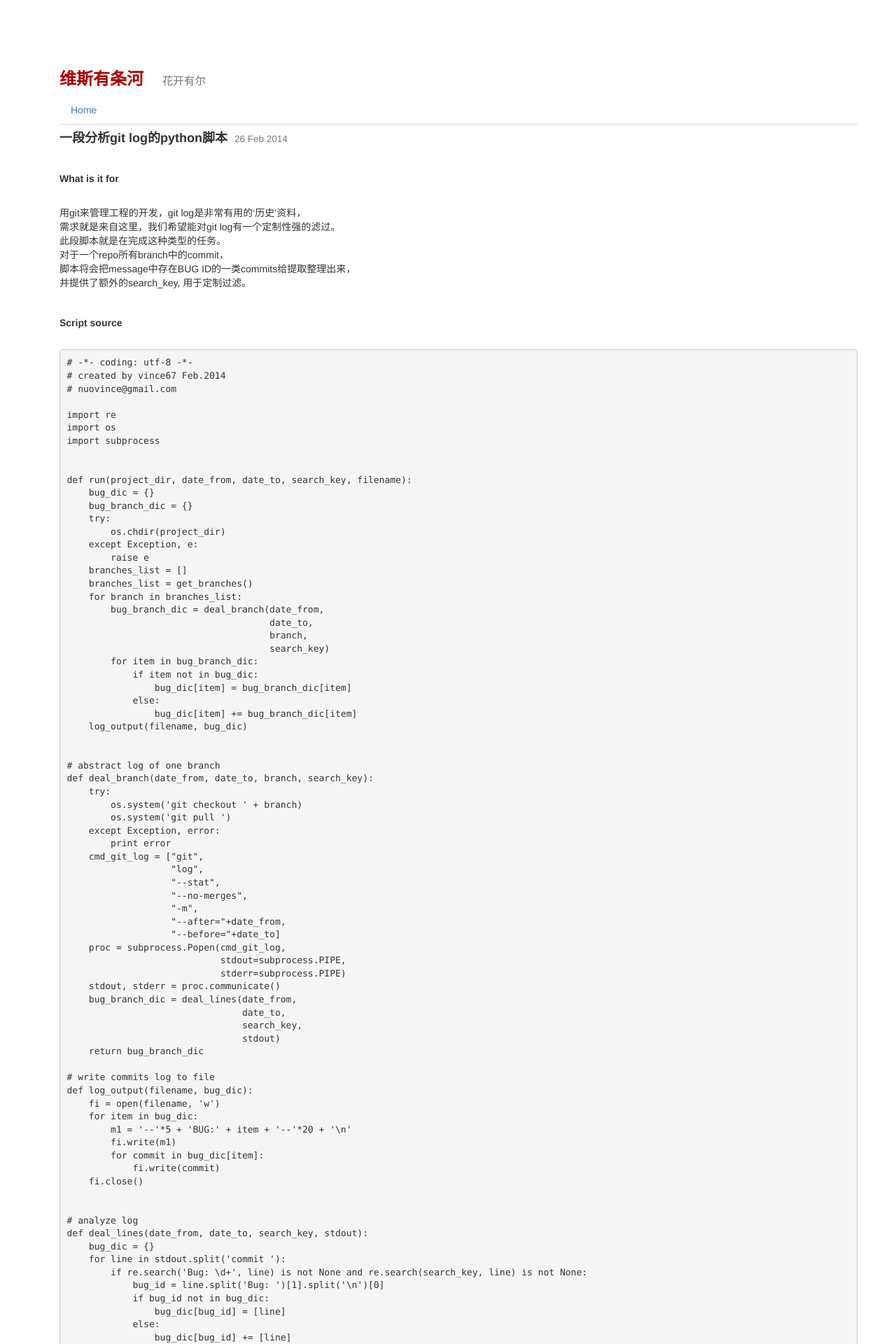
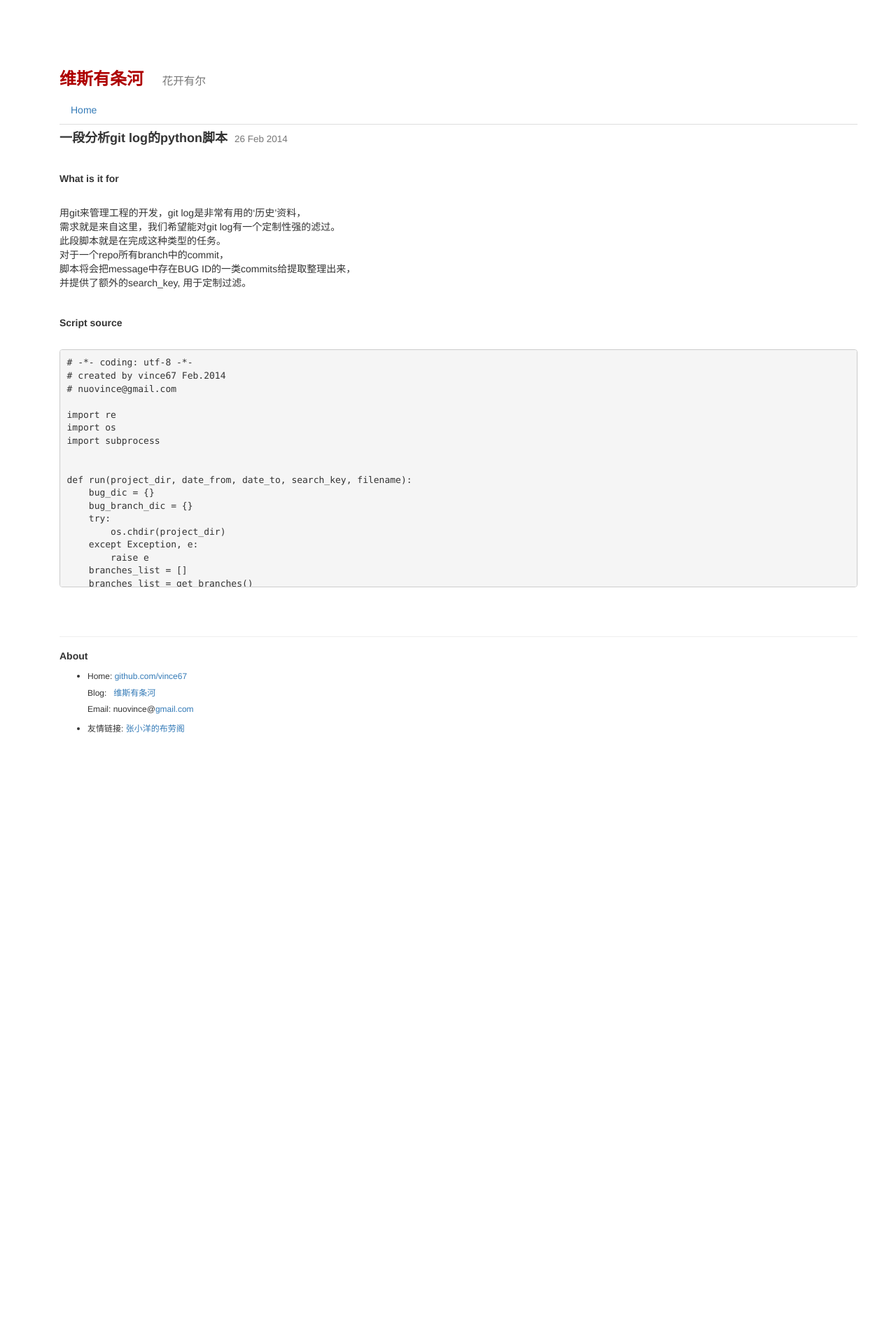
Before and after one commit to vince67/vince67.github.io, a Jekyll site: the page built from _posts/2014-02-26-abstract_message_from_git_log.html, in a window 1280 px wide. Shown: the top 1920 px of the page at 70% size. Built offline with Jekyll 4.4.1, drawn with Linux system fonts in a browser that asks for light colours; nearby versions of some CDN libraries; after the commit the page ends 1058 px from its top, so only the background shows below that.

Commit message:
Update 2014-02-26-abstract_message_from_git_log.html

```diff
--- a/_posts/2014-02-26-abstract_message_from_git_log.html
+++ b/_posts/2014-02-26-abstract_message_from_git_log.html
@@ -18,7 +18,7 @@
 <br /><h5><strong>Script source</strong></h5><br />
 
 
-<pre>
+<pre class = "pre-scrollable">
 # -*- coding: utf-8 -*-
 # created by vince67 Feb.2014
 # nuovince@gmail.com
```
